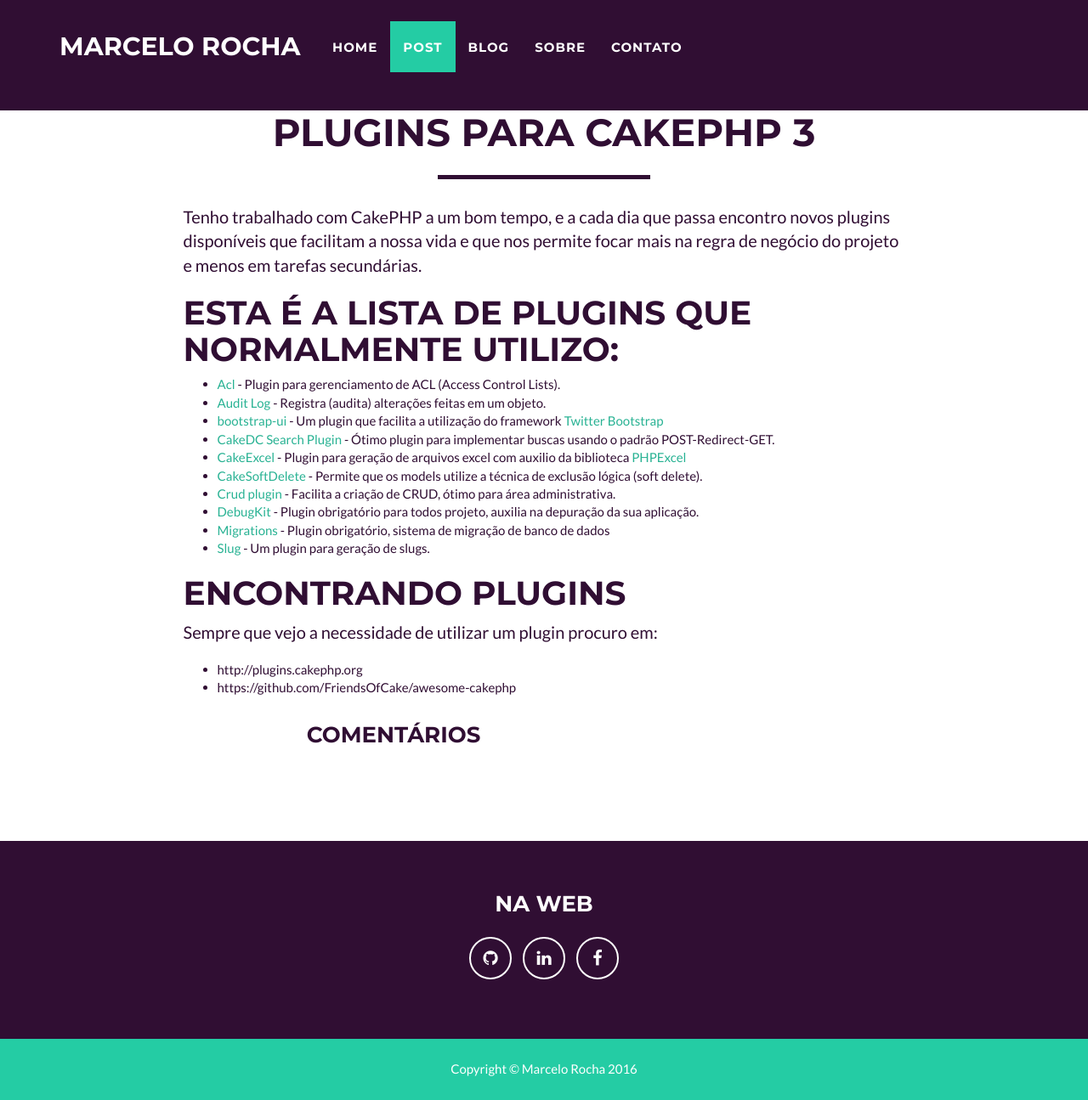
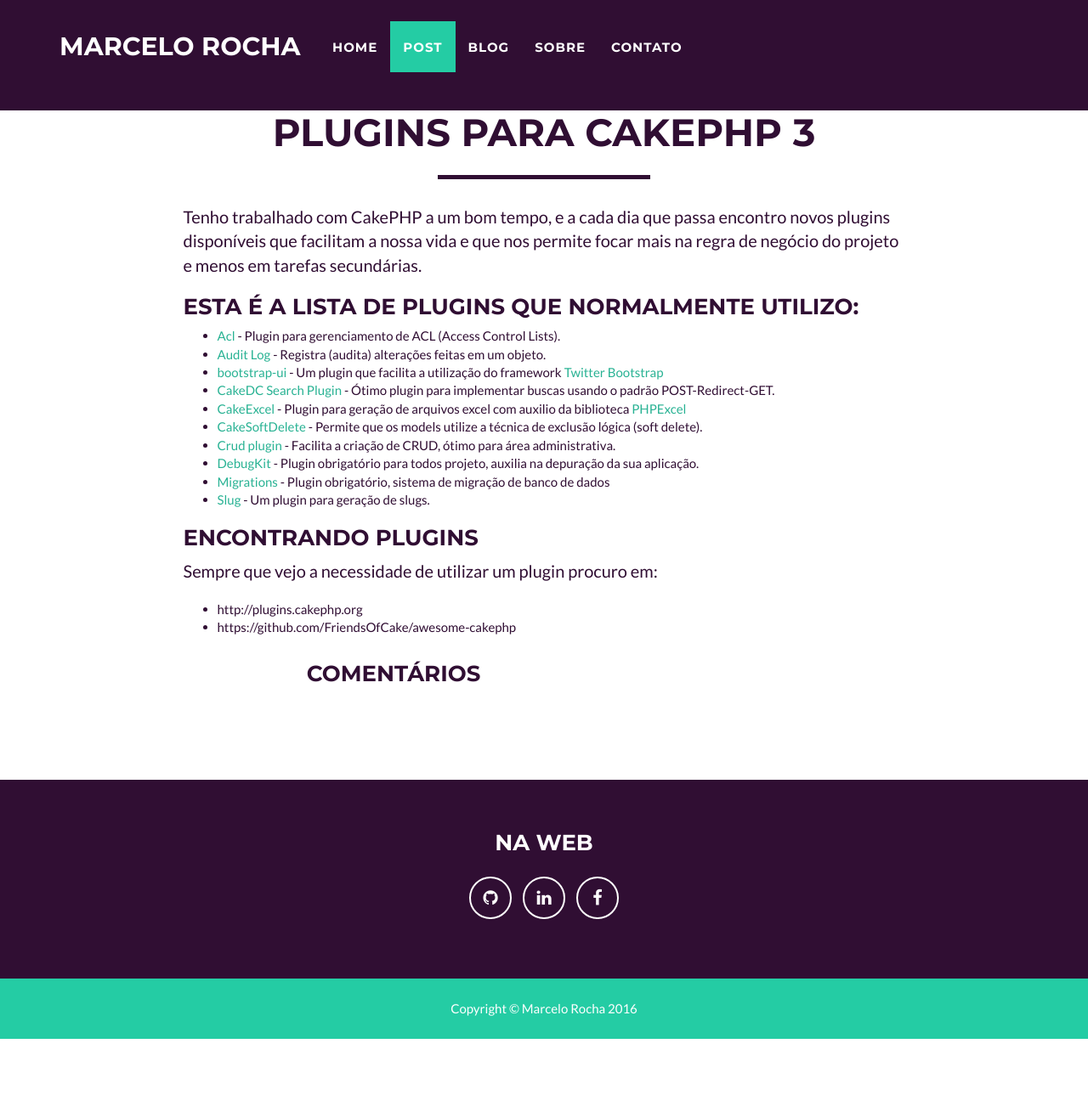
Before and after one commit to rochamarcelo/rochamarcelo.github.io, a Jekyll site: the page built from _posts/2015-11-21-plugins-para-cakephp-3.markdown, in a window 1280 px wide and 1295 px high. Shown: the whole window at 85% size. Built offline with Jekyll 4.4.1, drawn with Linux system fonts in a browser that asks for light colours; comment, search, counter and statistics services are not loaded.

```diff
--- a/_posts/2015-11-21-plugins-para-cakephp-3.markdown
+++ b/_posts/2015-11-21-plugins-para-cakephp-3.markdown
@@ -7,7 +7,7 @@ description: Tenho trabalhado com CakePHP a um bom tempo, e a cada dia que passa
 
 Tenho trabalhado com CakePHP a um bom tempo, e a cada dia que passa encontro novos plugins disponíveis que facilitam a nossa vida e que nos permite focar mais na regra de negócio do projeto e menos em tarefas secundárias.
 
-# Esta é a lista de plugins que normalmente utilizo:
+### Esta é a lista de plugins que normalmente utilizo:
 
 - [Acl](https://github.com/cakephp/acl) - Plugin para gerenciamento de ACL (Access Control Lists).
 - [Audit Log](https://github.com/jippi/cakephp-audit-log) - Registra (audita) alterações feitas em um objeto.
@@ -21,7 +21,7 @@ Tenho trabalhado com CakePHP a um bom tempo, e a cada dia que passa encontro nov
 - [Slug](https://github.com/UseMuffin/Slug) - Um plugin para geração de slugs.
 
 
-# Encontrando plugins
+### Encontrando plugins
 Sempre que vejo a necessidade de utilizar um plugin procuro em:
 - http://plugins.cakephp.org
 - https://github.com/FriendsOfCake/awesome-cakephp
```
